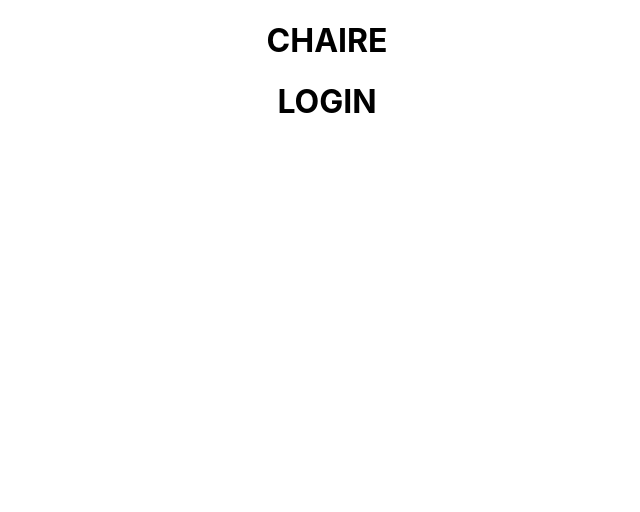
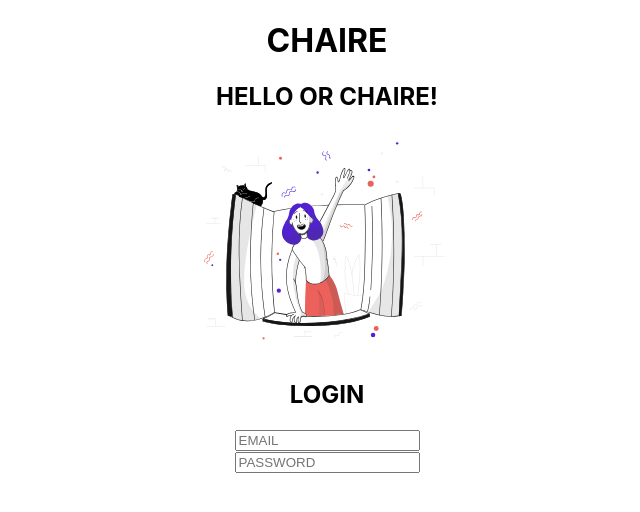
Before and after one commit to koashima/chaire, a React (Create React App) app in the folder chaire-frontend/: page /login in a window 1280 px wide. Shown: the top 512 px of the page, without its empty margins (313-953 px from the left). Built offline with nearby package versions, Linux system fonts and the light colour scheme.

Commit message:
preliminary login page

```diff
--- a/chaire-frontend/src/components/Auth/Login.js
+++ b/chaire-frontend/src/components/Auth/Login.js
@@ -1,9 +1,29 @@
 import React from 'react';
+import loginImage from '../../assets/images/welcome.svg';
 
 const Login = () => {
   return (
-    <div>
-      <h1>LOGIN</h1>
+    <div class="auth-container">
+      <div class="auth-card">
+        <div>
+          <div class="image-section">
+            <h2>HELLO OR CHAIRE!</h2>
+            <img src={loginImage} alt="login" style={{ width: 300 }} />
+          </div>
+
+          <div class="form-section">
+            <h2>LOGIN</h2>
+            <form action="">
+              <div class="input-field">
+                <input placeholder="EMAIL" />
+              </div>
+              <div class="input-field">
+                <input placeholder="PASSWORD" />
+              </div>
+            </form>
+          </div>
+        </div>
+      </div>
     </div>
   );
 };
```
Also changed, not shown: chaire-frontend/src/assets/images/welcome.svg (added), 1 other file (tests, documents, lock files or other folders).
